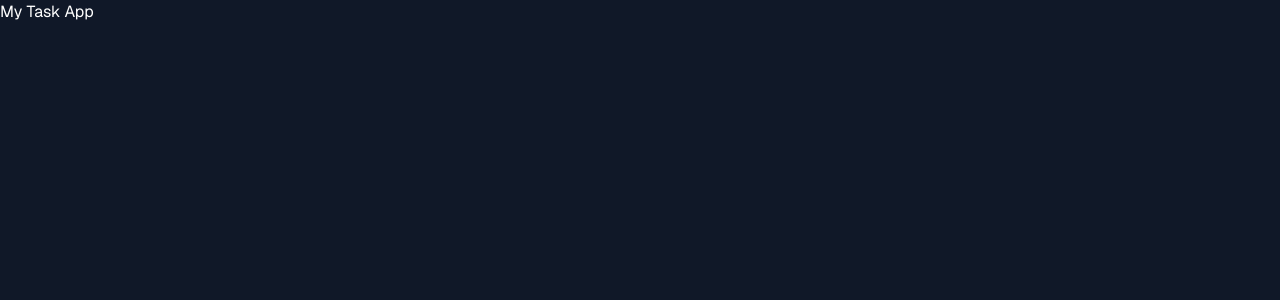
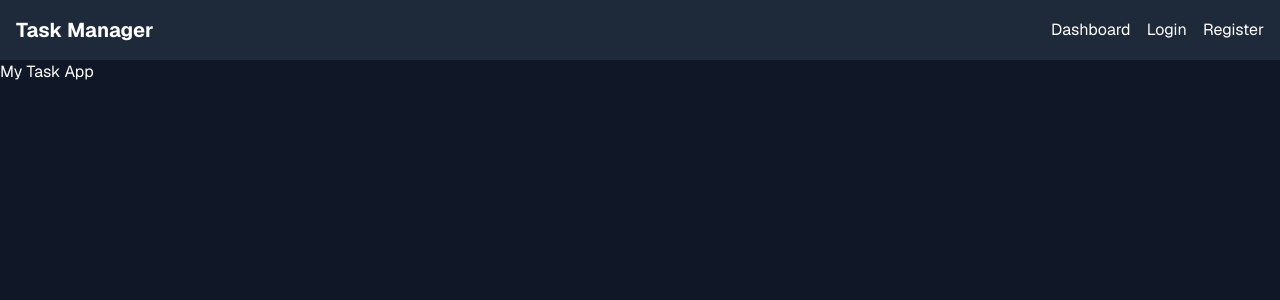
Before and after one commit to gabrielgr15/tasks-app-frontend, a Next.js app: page / in a window 1280 px wide. Shown: the top 300 px of the page. Built offline with nearby package versions, Linux system fonts and the light colour scheme.

Commit message:
feat: completed base navbar

```diff
--- a/app/layout.tsx
+++ b/app/layout.tsx
@@ -1,6 +1,7 @@
 import type { Metadata } from "next";
 import { Geist, Geist_Mono } from "next/font/google";
 import "./globals.css";
+import Navbar from "@/components/Navbar";
 
 const geistSans = Geist({
   variable: "--font-geist-sans",
@@ -13,8 +14,8 @@ const geistMono = Geist_Mono({
 });
 
 export const metadata: Metadata = {
-  title: "Create Next App",
-  description: "Generated by create next app",
+  title: "Task Manager App",
+  description: "A simple task management application built with Next.js and Tailwind CSS",
 };
 
 export default function RootLayout({
@@ -25,6 +26,7 @@ export default function RootLayout({
   return (
     <html lang="en">
       <body className={`${geistSans.className} bg-gray-900 text-white`}>
+        <Navbar />
         {children}
       </body>
     </html>
--- a/components/Navbar.tsx
+++ b/components/Navbar.tsx
@@ -1,9 +1,16 @@
 import React from 'react';
+import Link from 'next/link';
 
 export default function Navbar(){
     return (
-        <nav>
-            <h1>Task Manager</h1>
+        <nav className='bg-gray-800 p-4 text-white flex justify-between items-center'>
+            <h1 className='text-xl font-bold'>Task Manager</h1>
+
+            <div className='flex space-x-4'>
+                <Link href="/dashboard" className='hover:text-gray-300'>Dashboard</Link>
+                <Link href="/login" className='hover:text-gray-300'>Login</Link>
+                <Link href="/register" className='hover:text-gray-300'>Register</Link>
+            </div>
         </nav>
     )
 }
```
